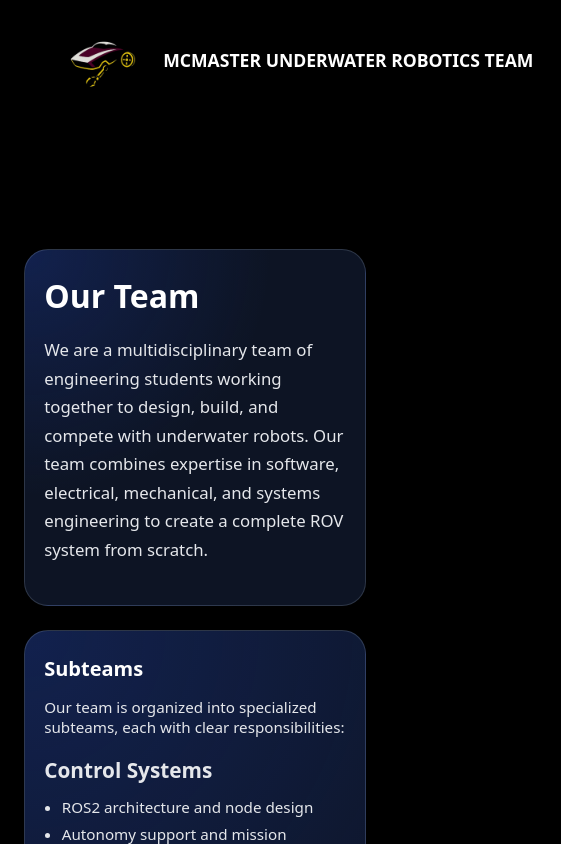
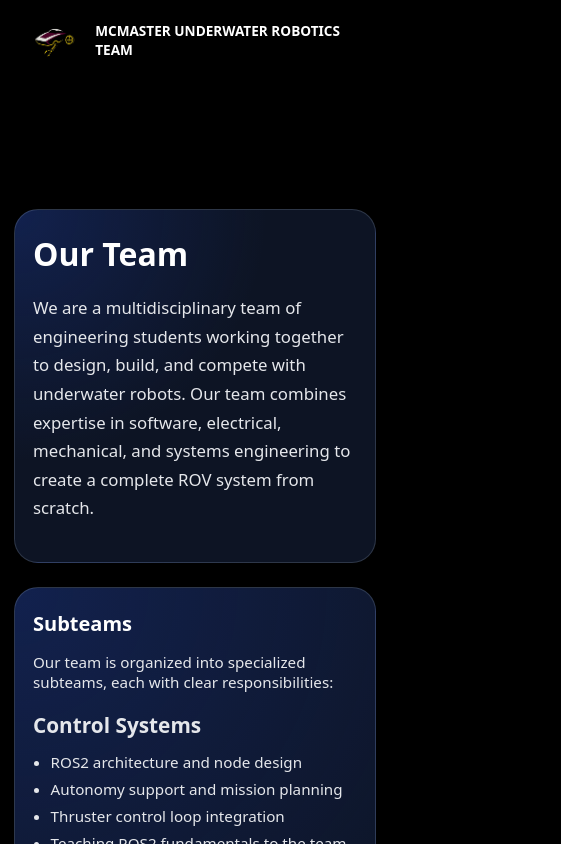
Before and after one commit to Nivii177/MURT_Website, a React (Vite) app: page /team in a window 390 px wide. Shown: the top 844 px of the page, 561 px wide, since content can reach past the window. Built offline with nearby package versions, Linux system fonts and the light colour scheme.

Commit message:
Mobile support added

```diff
--- a/src/index.css
+++ b/src/index.css
@@ -157,7 +157,7 @@ a {
   background: transparent;
   border: none;
   cursor: pointer;
-  padding: 0.25rem;
+  padding: 0.5rem; /* larger tap target */
 }
 
 .nav-toggle-bar {
@@ -333,18 +333,27 @@ a {
 }
 
 @media (max-width: 720px) {
+  /* Keep navbar visible on small screens for easier navigation */
+  .navbar--hidden {
+    transform: translateY(0);
+    opacity: 1;
+    pointer-events: auto;
+  }
   .nav-links {
     display: none;
   }
 
   .nav-toggle {
     display: block;
+    margin-left: auto; /* push hamburger to far right */
   }
 
   .nav-mobile {
     display: flex;
     flex-direction: column;
-    padding: 0 1.5rem 0.75rem;
+    padding: 0.25rem 1.5rem 0.9rem;
+    background: rgba(3, 7, 18, 0.96);
+    border-top: 1px solid var(--border-subtle);
     gap: 0.3rem;
   }
 
@@ -362,6 +371,27 @@ a {
   .hero-actions {
     flex-direction: column;
     align-items: flex-start;
+  }
+
+  .logo {
+    margin-left: 0.75rem;
+  }
+
+  .logo-img {
+    height: 60px;
+  }
+
+  .logo-text {
+    font-size: 0.85rem;
+    white-space: normal;
+  }
+
+  .section {
+    padding-inline: 0.9rem;
+  }
+
+  .section-inner {
+    padding: 1.4rem 1.1rem;
   }
 }
 
@@ -461,10 +491,10 @@ a {
 }
 
 .sponsor-card {
-  width: 7vw; /* Scale with viewport width */
-  height: 7vw; /* Maintain proportional height */
+  width: clamp(56px, 7vw, 96px); /* Keep readable size on phones */
+  height: clamp(56px, 7vw, 96px); /* Maintain proportional height */
   display: flex;
-  border-radius: 1.5vw; /* Adjust border radius */
+  border-radius: clamp(12px, 1.5vw, 18px); /* Responsive rounding */
   overflow: hidden;         /* IMPORTANT: hides image corners */
 }
 
@@ -480,6 +510,7 @@ body {
   padding: 0;
   background: #000;
   color: #fff;
+  overflow-x: hidden;
 }
 
 .about-page {
@@ -538,15 +569,21 @@ body {
 /* Mobile tweaks */
 @media (max-width: 768px) {
   .hero-full-inner {
-    padding-top: 5rem; /* for navbar space */
+    padding: 5rem 1.25rem 2.5rem; /* for navbar space + side padding */
   }
 
   .hero-title-large {
     font-size: 2.6rem;
+    white-space: normal;
+    line-height: 1.08;
   }
 
   .hero-subtitle-large {
     font-size: 1.2rem;
+  }
+
+  .hero-full-text {
+    margin: 1.5rem 0 0;
   }
 
   .sponsor-row {
@@ -556,6 +593,4 @@ body {
   .sponsor-pill {
     font-size: 0.75rem;
   }
-
-
 }
```
